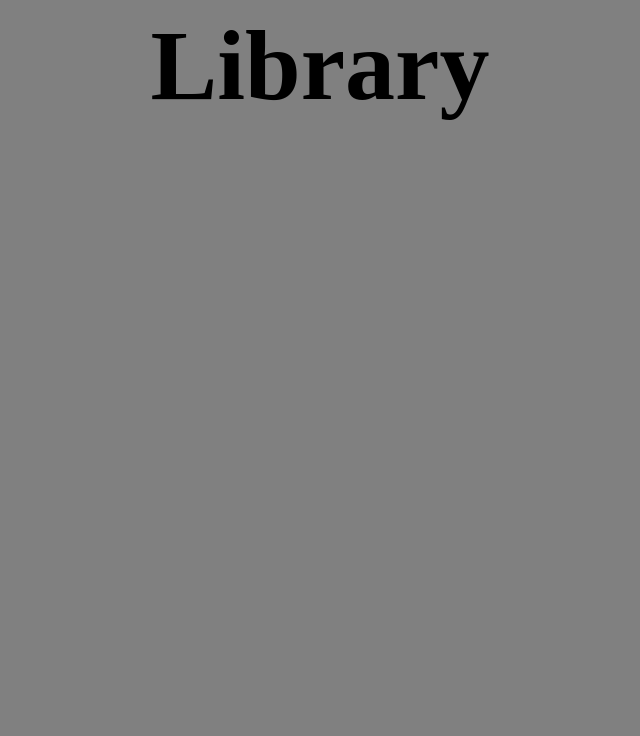
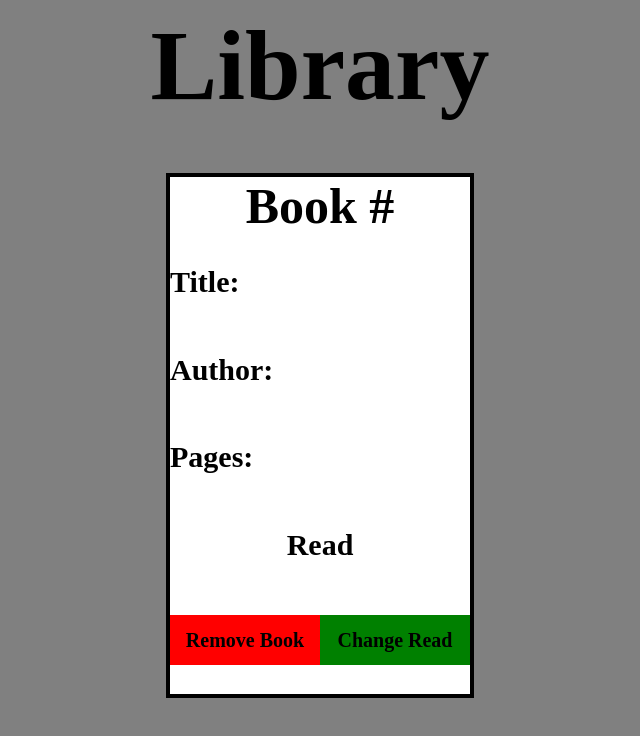
Before and after one commit to Antoniue/Library-Project, a plain HTML site: page index.html in a window 1280 px wide. Shown: the whole page, without its empty margins (320-960 px from the left). Drawn offline with Linux system fonts and the light colour scheme.

Commit message:
added removebook and changeread buttons, still no functionality

```diff
--- a/index.html
+++ b/index.html
@@ -12,15 +12,19 @@
     <div class="container">
         <div class="libraryTitle">Library</div>
         <div class="booksContainer">
-            <!-- <div class="singleBook">
+            <div class="singleBook">
                 <div class="bookNumber">Book #</div>
                 <div class="bookContents">
                     <div class="bookTitle">Title:</div>
                     <div class="bookAuthor">Author:</div>
                     <div class="bookPages">Pages:</div>
                     <div class="bookRead">Read</div>
+                    <div class="bookButtons">
+                        <div class="removeBook">Remove Book</div>
+                        <div class="changeRead">Change Read</div>
+                    </div>
                 </div>
-            </div> -->
+            </div>
         </div>
     </div>
 </body>
--- a/script.js
+++ b/script.js
@@ -31,6 +31,10 @@ function drawBooks(library)
     + '<div class="bookAuthor">Author: '+library[index].author+'</div>'
     + '<div class="bookPages">Pages: '+library[index].pages+'</div>'
     + '<div class="bookRead" '+drawRead(library[index])+'>Read</div>'
+    + '<div class="bookButtons">'
+    + '<div class="removeBook">Remove Book</div>'
+    + '<div class="changeRead">Change Read</div>'
+    + '</div>'
     + '</div>'
     +'</div>'
     let booksContainer = document.querySelector('.booksContainer');
@@ -38,8 +42,10 @@ function drawBooks(library)
     }
 }
 
-
-
-
 let bookCounter = 0;
 let myLibrary = [];
+// addBookToLibrary(myLibrary, new Book('test','test',10,true));
+// addBookToLibrary(myLibrary, new Book('test','test',10,false));
+// addBookToLibrary(myLibrary, new Book('test','test',10,true));
+// addBookToLibrary(myLibrary, new Book('test','test',10,false));
+// drawBooks(myLibrary);
--- a/style.css
+++ b/style.css
@@ -61,3 +61,30 @@ body{
     width: 300px;
     font-weight: bolder;
 }
+
+.bookButtons{
+    display: flex;
+    justify-content: space-between;
+    align-items: center;
+    width: 300px;
+    height: 50px;
+    font-size: 20px;
+}
+.removeBook{
+    display: flex;
+    background-color: red;
+    height: 50px;
+    width: 150px;
+    align-items: center;
+    cursor: grab;
+    justify-content: center;
+}
+.changeRead{
+    display: flex;
+    background-color: green;
+    height: 50px;
+    width: 150px;
+    justify-content: center;
+    align-items: center;
+    cursor: grab;
+}
```
